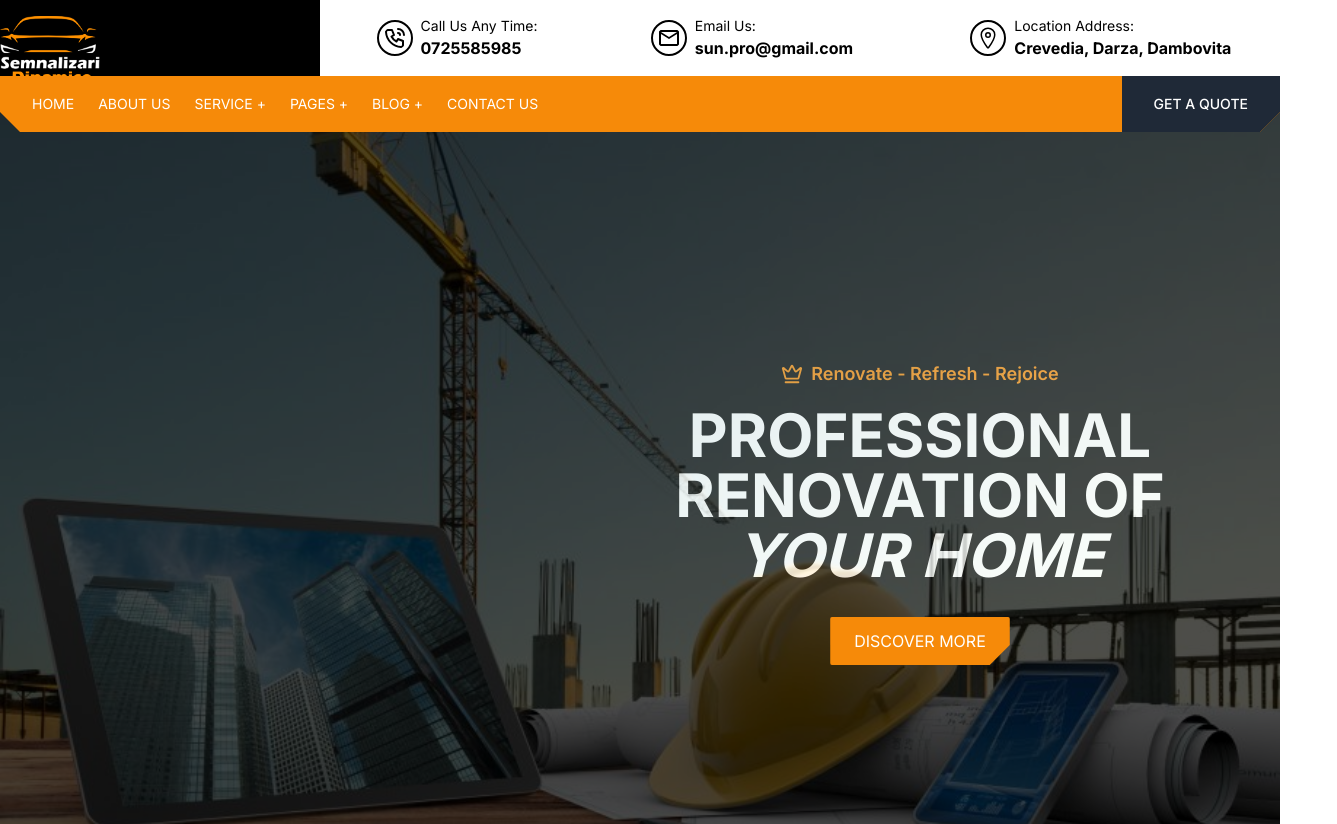
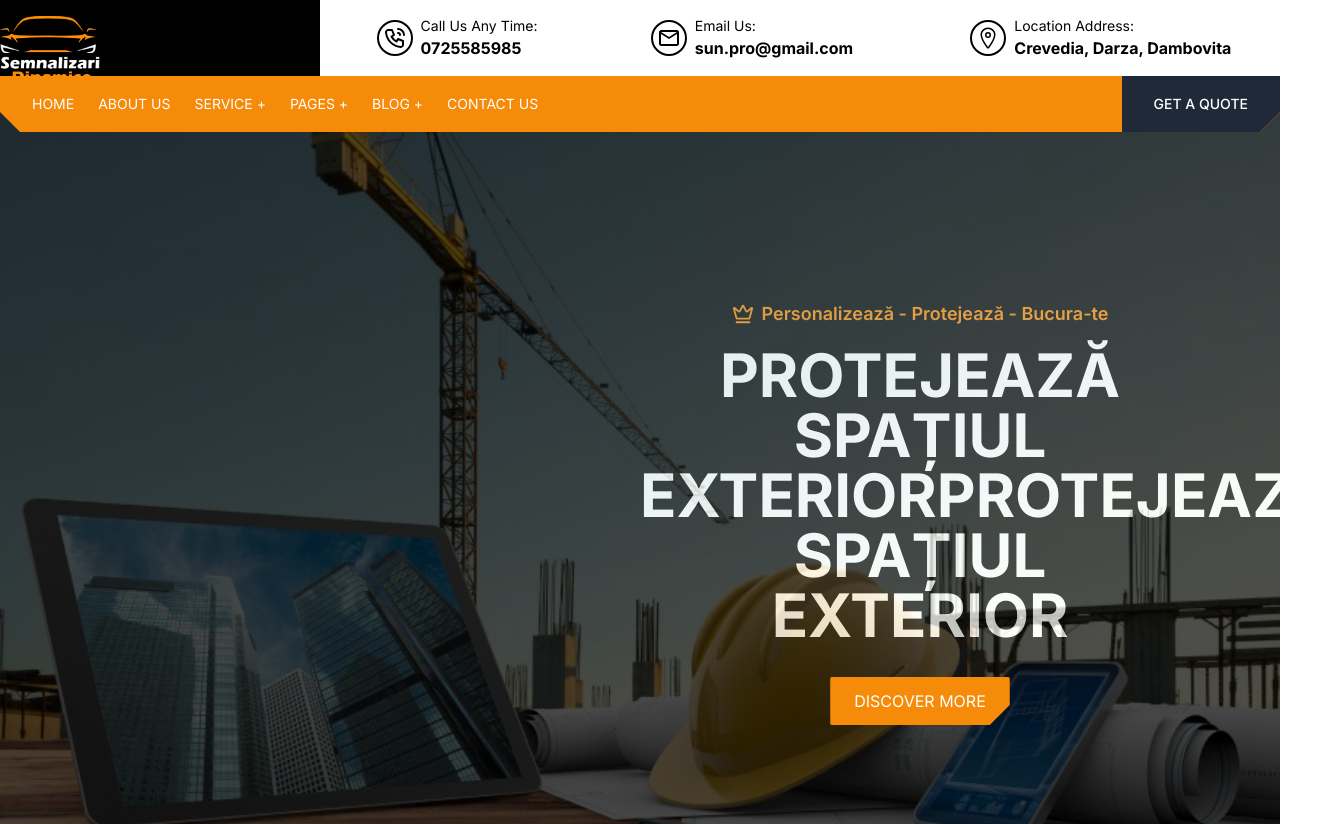
Before and after one commit to mocanuandrei1/sun-pro-2, a Next.js app: page / in a window 1280 px wide. Shown: the top 824 px of the page, 1337 px wide, since content can reach past the window. Built offline with nearby package versions, Linux system fonts and the light colour scheme.

Commit message:
Update Hero component text to Romanian language

```diff
--- a/src/components/Hero.js
+++ b/src/components/Hero.js
@@ -16,12 +16,13 @@ export default function Hero() {
         <div className="col-start-2">
           <p className="flex text-lg items-center text-[#f68a09] font-semibold justify-center">
             <LuCrown className="pr-2 text-3xl" />
-            <span>Renovate - Refresh - Rejoice</span>
+            <span>Personalizează - Protejează - Bucura-te</span>
           </p>
           <p className="lg:text-6xl text-3xl font-bold mt-4">
-            <span>PROFESSIONAL RENOVATION OF</span>
+            <span>PROTEJEAZĂ SPAȚIUL EXTERIOR</span>
+            <span>PROTEJEAZĂ SPAȚIUL EXTERIOR</span>
           </p>
-          <p className="lg:text-6xl text-3xl font-bold italic">YOUR HOME</p>
+
           <button className="mt-8 px-6 py-3 bg-[#f68a09] text-white  rounded-sm clip-bottom-right ">
             <span>DISCOVER MORE</span>
           </button>
```
